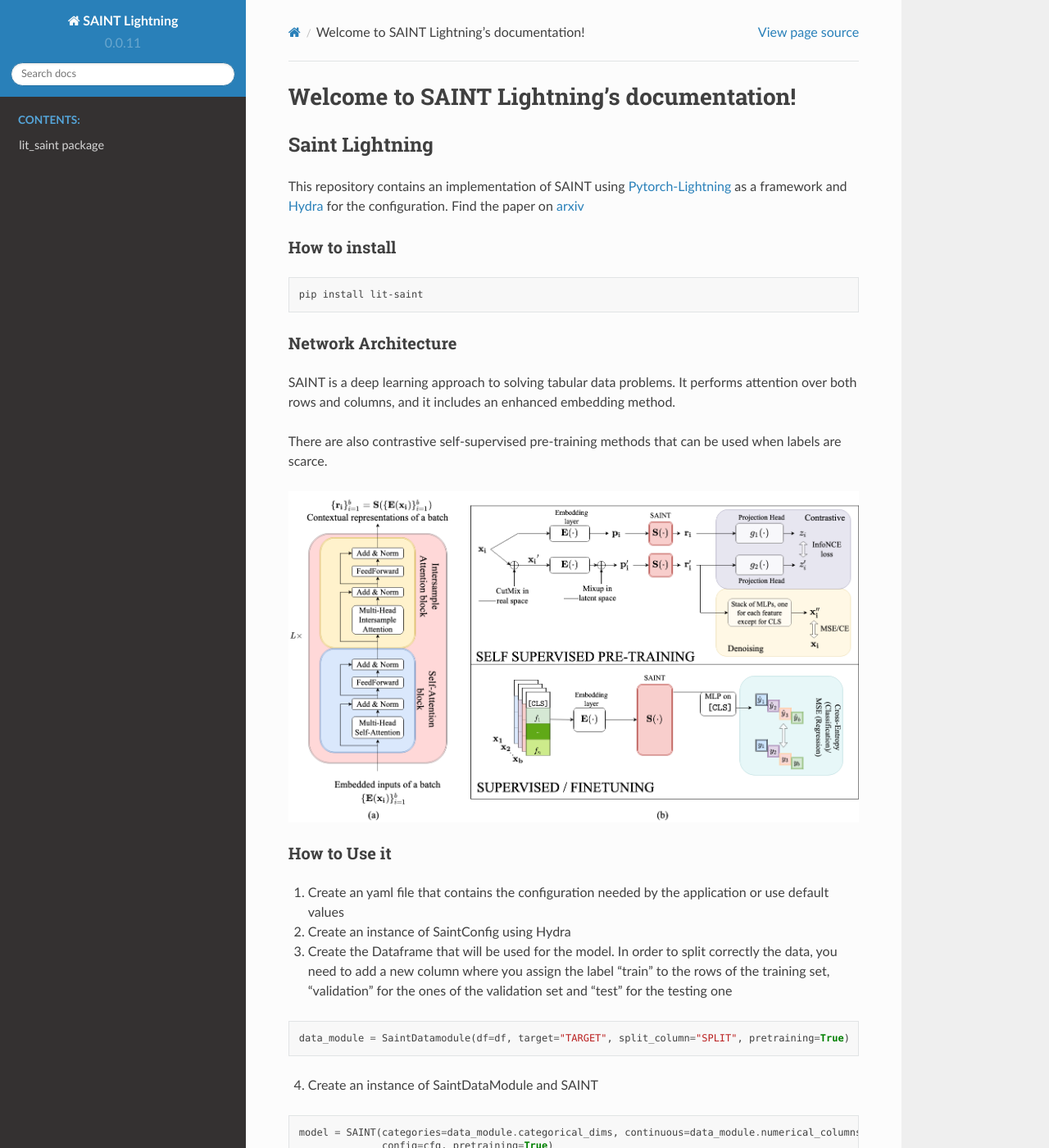
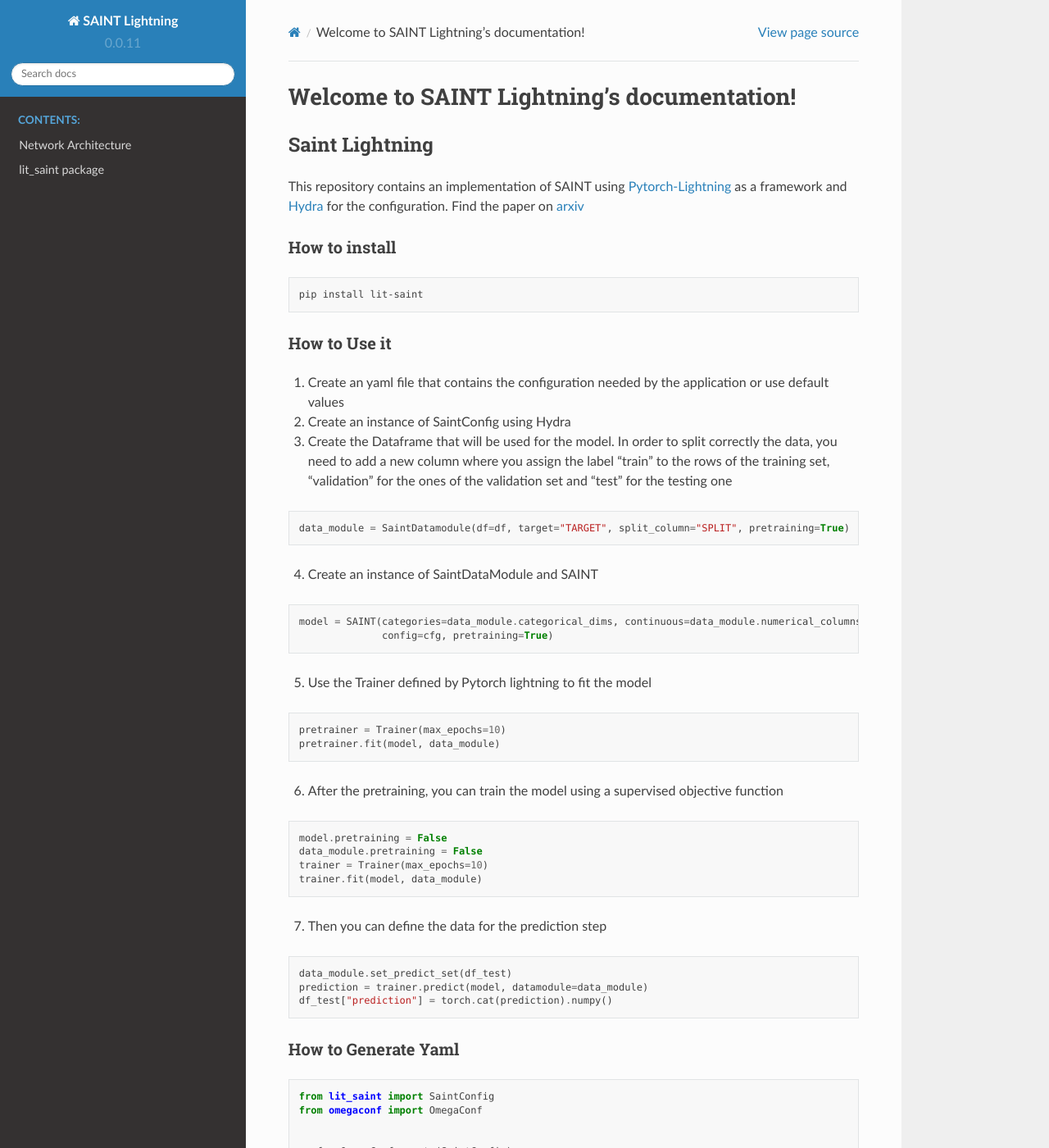
Before and after one commit to Actis92/lit-saint, a Sphinx documentation site: the page built from sphinx/index.rst, in a window 1280 px wide and 1400 px high. Shown: the whole window at 82% size. Built offline with Sphinx 7.4.7 and the Read the Docs theme 2.0.0, drawn with Linux system fonts in a browser that asks for light colours; some of the changed text lies outside the part shown.

```diff
--- a/README.rst
+++ b/README.rst
@@ -17,15 +17,6 @@ How to install
 
     pip install lit-saint
 
-
-Network Architecture
---------------------
-| SAINT is a deep learning approach to solving tabular data problems. It performs attention over both rows and columns, and it includes an enhanced embedding method.
-There are also contrastive self-supervised pre-training methods that can be used when
-labels are scarce.
-
-.. image:: ./pipeline.png
-    :alt: saint-image
 
 How to Use it
 -------------
--- a/sphinx/index.rst
+++ b/sphinx/index.rst
@@ -11,6 +11,7 @@ Welcome to SAINT Lightning's documentation!
    :maxdepth: 2
    :caption: Contents:
 
+   architecture.rst
    _generated/lit_saint
 
 
```
Also changed, not shown: sphinx/architecture.rst (added, +41 -0 lines), pipeline.png (deleted), sphinx/_static/saint.png (added), sphinx/_static/saint_pretraining.png (added), sphinx/pipeline.png (deleted).
